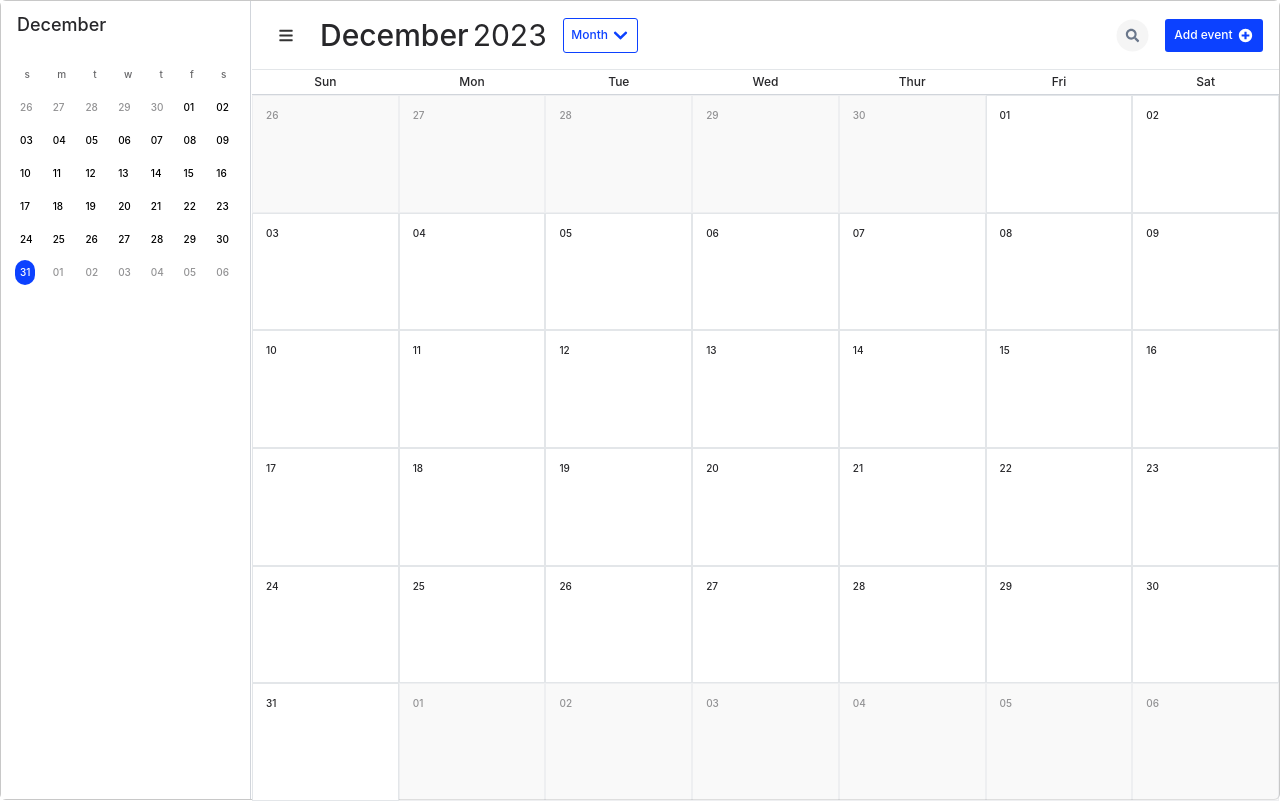
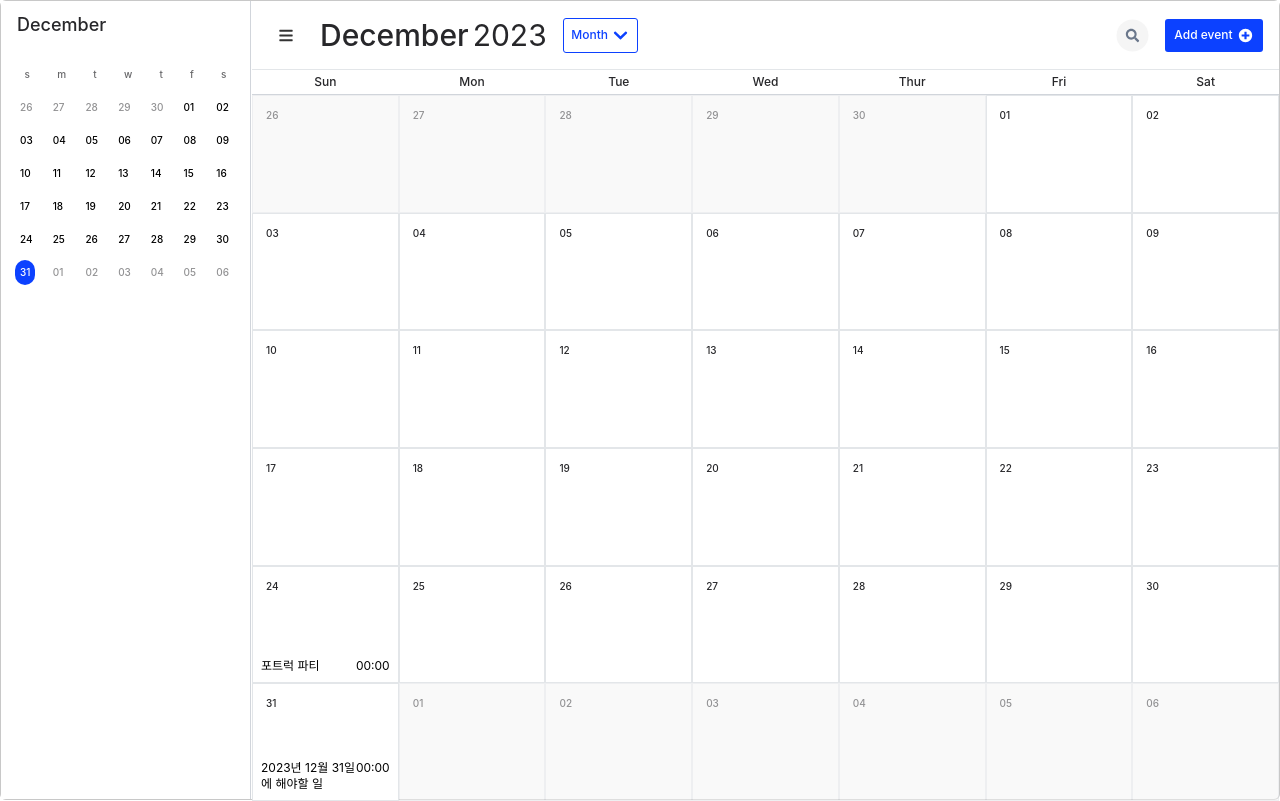
Before and after one commit to lindychi/frontend-bootcamp, a React (Create React App) app: page / in a window 1280 px wide. Built offline with nearby package versions, Linux system fonts and the light colour scheme.

Commit message:
feat: 달력에 할일 표기 추가

```diff
--- a/src/App.tsx
+++ b/src/App.tsx
@@ -6,8 +6,8 @@ import { calendarTypeList, dayList } from "./consts/calendar";
 
 import { getCalendarDates, getMonthString } from "./libs/calendar";
 
-import DayListHeader from "./components/DayListHeader";
 import SelectBox from "./components/SelectBox";
+import MonthCalendar from "./components/MonthCalendar";
 
 import Hamburger from "./icons/Hamburger";
 import Search from "./icons/Search";
@@ -87,7 +87,7 @@ function App() {
         </div>
 
         {/* 우측 항목 */}
-        <div className="grow shrink basis-0 h-screen pl-px flex-col justify-center items-center inline-flex">
+        <div className="grow shrink basis-0 h-screen pl-px flex-col justify-start items-center inline-flex">
           <div className="self-stretch p-4 bg-white border-b border-gray-300 border-opacity-60 justify-between items-center inline-flex">
             <div className="justify-start items-center gap-4 flex">
               <div className="justify-start items-start flex">
@@ -124,34 +124,7 @@ function App() {
               </div>
             </div>
           </div>
-          <DayListHeader />
-          <div className="w-full h-[calc(100%-94px)] justify-center items-center">
-            <div className="grow self-stretch justify-start items-start grid grid-cols-7 grid-rows-6 h-full">
-              {targetCalendarDates.map((date) => (
-                <div
-                  className={clsx([
-                    "self-stretch grow shrink basis-0 px-1 py-[3px] bg-white border border-gray-300 border-opacity-60 flex-col justify-start items-start gap-2.5 flex h-full",
-                    {
-                      "bg-zinc-100 opacity-50":
-                        date.getMonth() !== selectedMonth - 1,
-                    },
-                  ])}
-                >
-                  <div className="p-1 justify-start items-start gap-2.5 inline-flex">
-                    <div className="h-[25px] p-[5px] justify-start items-start gap-2.5 flex">
-                      <div className="justify-start items-start gap-2.5 flex">
-                        <div className="text-zinc-800 text-[10px] font-medium">
-                          {date.getDate() < 10
-                            ? `0${date.getDate()}`
-                            : date.getDate()}
-                        </div>
-                      </div>
-                    </div>
-                  </div>
-                </div>
-              ))}
-            </div>
-          </div>
+          {selectedCalendarType.key === "month" && <MonthCalendar />}
         </div>
       </div>
     </div>
--- a/src/components/DayListHeader/index.tsx
+++ b/src/components/DayListHeader/index.tsx
@@ -7,7 +7,10 @@ export default function DayListHeader({}: Props) {
   return (
     <div className="self-stretch border-b border-gray-300 justify-start items-start inline-flex">
       {dayList.map((dayName) => (
-        <div className="grow shrink basis-0 h-6 px-2.5 justify-center items-center gap-2.5 flex">
+        <div
+          key={dayName.medium}
+          className="grow shrink basis-0 h-6 px-2.5 justify-center items-center gap-2.5 flex"
+        >
           <div className="justify-start items-start gap-2.5 flex">
             <div className="text-zinc-800 text-xs font-medium">
               {dayName.medium}
--- /dev/null
+++ b/src/components/MonthCalendar/index.tsx
@@ -0,0 +1,66 @@
+import React from "react";
+import clsx from "clsx";
+
+import { getCalendarDates } from "../../libs/calendar";
+
+import DayListHeader from "../DayListHeader";
+import { getMonthTodoList } from "../../consts/sampleData";
+
+type Props = {};
+
+export default function MonthCalendar({}: Props) {
+  const [selectedMonth, setSelectedMonth] = React.useState(12);
+  const [selectedYear, setSelectedYear] = React.useState(2023);
+  const targetCalendarDates = getCalendarDates(selectedYear, selectedMonth);
+  const todoList = getMonthTodoList(selectedYear, selectedMonth);
+
+  return (
+    <>
+      <DayListHeader />
+      <div className="w-full h-[calc(100%-94px)] justify-center items-center">
+        <div className="grow self-stretch justify-start items-start grid grid-cols-7 grid-rows-6 h-full">
+          {targetCalendarDates.map((date) => (
+            <div
+              key={date.getMonth() + "-" + date.getDate()}
+              className={clsx([
+                "self-stretch grow shrink basis-0 px-1 py-[3px] bg-white border border-gray-300 border-opacity-60 flex-col justify-start items-start gap-2.5 flex h-full relative",
+                {
+                  "bg-zinc-100 opacity-50":
+                    date.getMonth() !== selectedMonth - 1,
+                },
+              ])}
+            >
+              <div className="p-1 justify-start items-start gap-2.5 inline-flex">
+                <div className="h-[25px] p-[5px] justify-start items-start gap-2.5 flex">
+                  <div className="justify-start items-start gap-2.5 flex">
+                    <div className="text-zinc-800 text-[10px] font-medium">
+                      {date.getDate() < 10
+                        ? `0${date.getDate()}`
+                        : date.getDate()}
+                    </div>
+                  </div>
+                </div>
+              </div>
+              <div className="absolute left-2 bottom-2 text-xs w-[calc(100%-16px)]">
+                {todoList
+                  .filter((todo) => todo.startedAt.getDate() === date.getDate())
+                  .map((todo) => (
+                    <div className="w-full flex justify-between">
+                      <div>{todo.title}</div>
+                      <div>{`${todo.startedAt
+                        .getHours()
+                        .toString()
+                        .padStart(2, "0")}:${todo.startedAt
+                        .getMinutes()
+                        .toString()
+                        .padStart(2, "0")}`}</div>
+                    </div>
+                  ))}
+              </div>
+            </div>
+          ))}
+        </div>
+      </div>
+    </>
+  );
+}
--- /dev/null
+++ b/src/consts/sampleData.ts
@@ -0,0 +1,120 @@
+import { TodoItem } from "../types/common";
+
+/* 12월 31일부터 1월 7일까지 하루에 여러 일정이 있어도 상관없으니 샘플 데이터를 추가해줘 */
+
+export const getMonthTodoList = (year: number, month: number) => {
+  const todoList = todoDateList.filter((todo) => {
+    const todoDate = new Date(todo.startedAt);
+    return todoDate.getFullYear() === year && todoDate.getMonth() + 1 === month;
+  });
+  return todoList;
+};
+
+export const todoDateList: TodoItem[] = [
+  /* 2023년 12월부터 2024년 1월까지 샘플 데이터 만들어줘 */
+  {
+    id: 1,
+    title: "2023년 12월 31일에 해야할 일",
+    createdAt: "2023-12-31",
+    startedAt: new Date("2023-12-31"),
+    endedAt: new Date("2023-12-31"),
+  },
+  {
+    id: 2,
+    title: "2024년 1월 1일에 해야할 일",
+    createdAt: "2024-01-01",
+    startedAt: new Date("2024-01-01"),
+    endedAt: new Date("2024-01-01"),
+  },
+  {
+    id: 3,
+    title: "2024년 1월 2일에 해야할 일",
+    createdAt: "2024-01-02",
+    startedAt: new Date("2024-01-02"),
+    endedAt: new Date("2024-01-02"),
+  },
+  {
+    id: 4,
+    title: "2024년 1월 3일에 해야할 일",
+    createdAt: "2024-01-03",
+    startedAt: new Date("2024-01-03"),
+    endedAt: new Date("2024-01-03"),
+  },
+  {
+    id: 5,
+    title: "2024년 1월 4일에 해야할 일",
+    createdAt: "2024-01-04",
+    startedAt: new Date("2024-01-04"),
+    endedAt: new Date("2024-01-04"),
+  },
+  {
+    id: 6,
+    title: "2024년 1월 5일에 해야할 일",
+    createdAt: "2024-01-05",
+    startedAt: new Date("2024-01-05"),
+    endedAt: new Date("2024-01-05"),
+  },
+  {
+    id: 7,
+    title: "2024년 1월 6일에 해야할 일",
+    createdAt: "2024-01-06",
+    startedAt: new Date("2024-01-06"),
+    endedAt: new Date("2024-01-06"),
+  },
+  {
+    id: 8,
+    title: "2024년 1월 7일에 해야할 일",
+    createdAt: "2024-01-07",
+    startedAt: new Date("2024-01-07"),
+    endedAt: new Date("2024-01-07"),
+  },
+  {
+    id: 9,
+    title: "2024년 1월 8일에 해야할 일",
+    createdAt: "2024-01-08",
+    startedAt: new Date("2024-01-08"),
+    endedAt: new Date("2024-01-08"),
+  },
+  {
+    id: 10,
+    title: "2024년 1월 9일에 해야할 일",
+    createdAt: "2024-01-09",
+    startedAt: new Date("2024-01-09"),
+    endedAt: new Date("2024-01-09"),
+  },
+  {
+    id: 11,
+    title: "2024년 1월 10일에 해야할 일",
+    createdAt: "2024-01-10",
+    startedAt: new Date("2024-01-10"),
+    endedAt: new Date("2024-01-10"),
+  },
+  {
+    id: 12,
+    title: "2024년 1월 11일에 해야할 일",
+    createdAt: "2024-01-11",
+    startedAt: new Date("2024-01-11"),
+    endedAt: new Date("2024-01-11"),
+  },
+  {
+    id: 13,
+    title: "2024년 1월 12일에 해야할 일",
+    createdAt: "2024-01-12",
+    startedAt: new Date("2024-01-12"),
+    endedAt: new Date("2024-01-12"),
+  },
+  {
+    id: 14,
+    title: "2024년 1월 13일에 해야할 일",
+    createdAt: "2024-01-13",
+    startedAt: new Date("2024-01-13"),
+    endedAt: new Date("2024-01-13"),
+  },
+  {
+    id: 15,
+    title: "포트럭 파티",
+    createdAt: "2024-01-14",
+    startedAt: new Date("2023-12-24"),
+    endedAt: new Date("2023-12-24"),
+  },
+];
```
Also changed, not shown: src/types/common.ts (+15 -0 lines).
